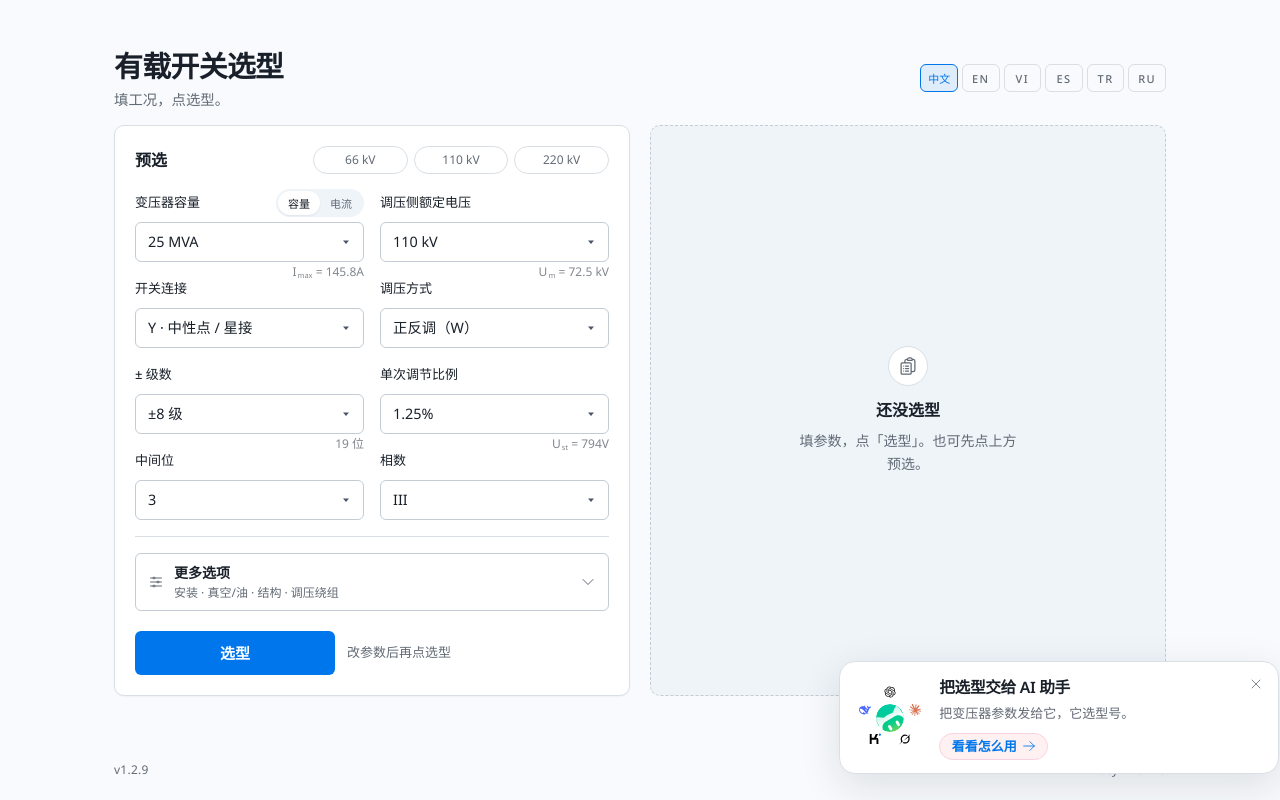
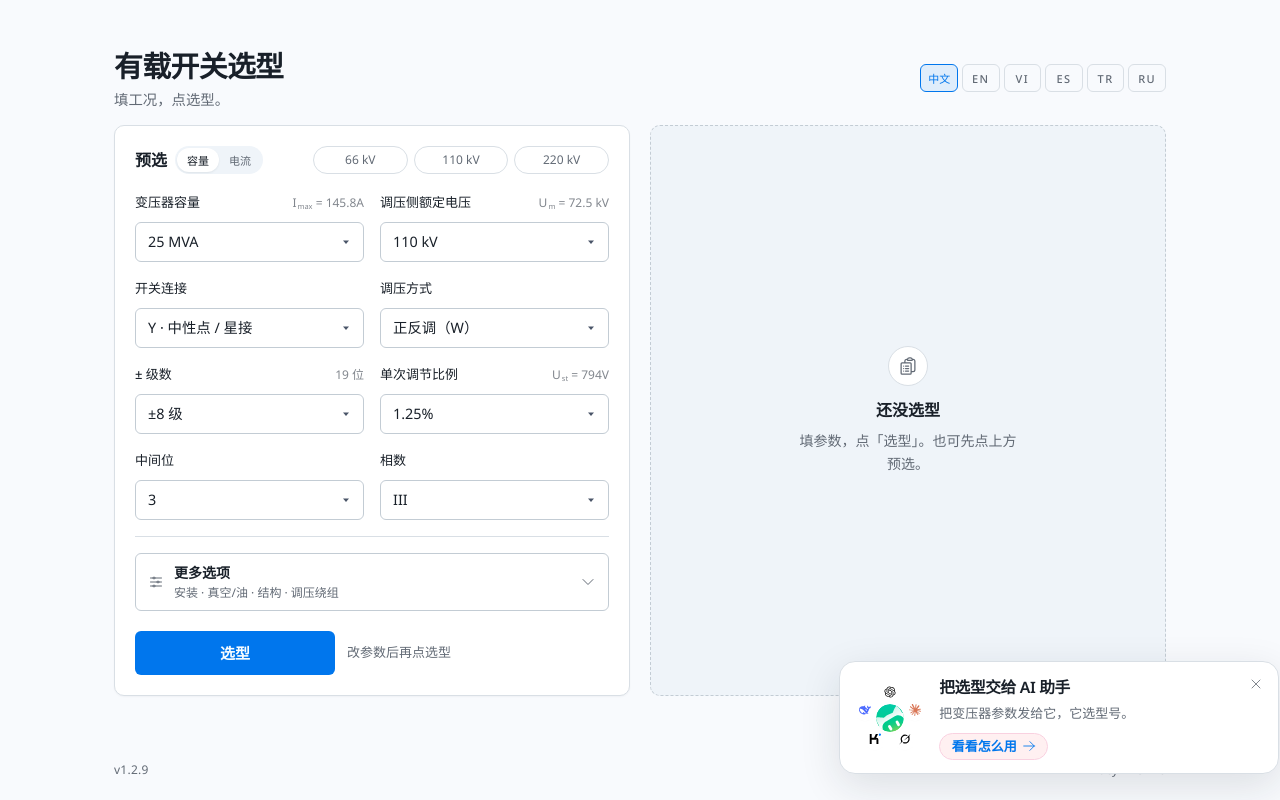
Before and after one commit to erict16/oltc-selector, a Next.js app: page / in a window 1280 px wide. Built offline with nearby package versions, Linux system fonts and the light colour scheme.

Commit message:
ui: sit capacity pills beside 预选, captions on the label (#63)
Imax / Um / Ust / 19 位 stay on the field title. Capacity vs current pills sit next to 预选. 66/110/220 chips unchanged.

```diff
--- a/components/SelectorApp.tsx
+++ b/components/SelectorApp.tsx
@@ -140,9 +140,6 @@ function cx(...parts: Array<string | false | null | undefined>) {
   return parts.filter(Boolean).join(" ");
 }
 
-const fieldCaptionClass =
-  "pointer-events-none absolute top-full right-0 mt-1 text-right text-[0.75rem] leading-none tabular-nums text-[var(--color-caption)]";
-
 function CaptionSub({
   name,
   sub,
@@ -188,7 +185,7 @@ function Field({
   meta?: string;
   children: React.ReactNode;
   className?: string;
-  /** Right-side of the label row (e.g. 容量 / 电流) */
+  /** Far-right of the label row (Imax / Um / Ust / 19 位) */
   action?: React.ReactNode;
   /** Button groups must not use <label> — a click on the tip would fire the first button. */
   as?: "label" | "div";
@@ -221,7 +218,7 @@ function Field({
           <span className="min-w-0 flex-1" />
         )}
         {action ? (
-          <span className="ml-auto shrink-0 whitespace-nowrap text-[0.75rem] leading-none">
+          <span className="ml-auto shrink-0 whitespace-nowrap text-[0.75rem] leading-none tabular-nums text-[var(--color-caption)]">
             {action}
           </span>
         ) : null}
@@ -831,9 +828,20 @@ export function SelectorApp() {
           }}
         >
           <div className="mb-4 flex flex-col gap-2.5 sm:flex-row sm:items-center sm:justify-between">
-            <h2 className="shrink-0 font-[family-name:var(--font-display)] text-base font-semibold text-[var(--color-ink)]">
+            <div className="flex shrink-0 items-center gap-2">
+              <h2 className="font-[family-name:var(--font-display)] text-base font-semibold text-[var(--color-ink)]">
                 {t(lang, "presets")}
               </h2>
+              <ModeSeg
+                ariaLabel={t(lang, "currentModeAria")}
+                value={currentMode}
+                options={[
+                  { id: "capacity", label: t(lang, "capacityBtn") },
+                  { id: "current", label: t(lang, "currentBtn") },
+                ]}
+                onChange={setCurrentEntry}
+              />
+            </div>
             <div
               className="grid w-full grid-cols-3 gap-1.5 sm:w-[18.5rem] sm:shrink-0"
               role="group"
@@ -872,19 +880,17 @@ export function SelectorApp() {
                   : t(lang, "throughCurrent")
               }
               action={
-                <ModeSeg
-                  ariaLabel={t(lang, "currentModeAria")}
-                  value={currentMode}
-                  options={[
-                    { id: "capacity", label: t(lang, "capacityBtn") },
-                    { id: "current", label: t(lang, "currentBtn") },
-                  ]}
-                  onChange={setCurrentEntry}
+                currentMode === "capacity" && derivedOk && derivedA != null ? (
+                  <CaptionSub
+                    name="I"
+                    sub="max"
+                    value={formatAmps(derivedA)}
+                    unit="A"
                   />
+                ) : undefined
               }
             >
               {currentMode === "capacity" ? (
-                <>
                 <div className="relative">
                   {mvaCustom ||
                   (transformerMva > 0 &&
@@ -937,9 +943,7 @@ export function SelectorApp() {
                         touch();
                       }}
                     >
-                        <option value="__custom__">
-                          {t(lang, "custom")}
-                        </option>
+                      <option value="__custom__">{t(lang, "custom")}</option>
                       {MVA_OPTIONS.map((n) => (
                         <option key={n} value={String(n)}>
                           {n} MVA
@@ -956,18 +960,7 @@ export function SelectorApp() {
                       MVA
                     </span>
                   ) : null}
-                    {derivedOk && derivedA != null ? (
-                      <span className={fieldCaptionClass}>
-                        <CaptionSub
-                          name="I"
-                          sub="max"
-                          value={formatAmps(derivedA)}
-                          unit="A"
-                        />
-                      </span>
-                    ) : null}
-                  </div>
-                </>
+                </div>
               ) : (
                 <select
                   className={controlClass}
@@ -985,7 +978,20 @@ export function SelectorApp() {
               )}
             </Field>
 
-            <Field as="div" label={t(lang, "umWinding")}>
+            <Field
+              as="div"
+              label={t(lang, "umWinding")}
+              action={
+                umKvShow != null ? (
+                  <CaptionSub
+                    name="U"
+                    sub="m"
+                    value={String(umKvShow)}
+                    unit=" kV"
+                  />
+                ) : undefined
+              }
+            >
               <div className="relative">
                 {kvCustom ||
                 (windingRatedKv > 0 &&
@@ -1049,16 +1055,6 @@ export function SelectorApp() {
                     kV
                   </span>
                 ) : null}
-                {umKvShow != null ? (
-                  <span className={fieldCaptionClass}>
-                    <CaptionSub
-                      name="U"
-                      sub="m"
-                      value={String(umKvShow)}
-                      unit=" kV"
-                    />
-                  </span>
-                ) : null}
               </div>
             </Field>
 
@@ -1121,8 +1117,11 @@ export function SelectorApp() {
             )}
 
             {isLinear ? null : (
-              <Field as="div" label={t(lang, "pmSteps")}>
-                <div className="relative">
+              <Field
+                as="div"
+                label={t(lang, "pmSteps")}
+                action={posHint && pm ? posHint : undefined}
+              >
                 <select
                   className={controlClass}
                   value={pm}
@@ -1136,14 +1135,23 @@ export function SelectorApp() {
                     </option>
                   ))}
                 </select>
-                  {posHint && pm ? (
-                    <span className={fieldCaptionClass}>{posHint}</span>
-                  ) : null}
-                </div>
               </Field>
             )}
 
-            <Field as="div" label={t(lang, "stepPercent")}>
+            <Field
+              as="div"
+              label={t(lang, "stepPercent")}
+              action={
+                ustV != null ? (
+                  <CaptionSub
+                    name="U"
+                    sub="st"
+                    value={String(Math.round(ustV))}
+                    unit="V"
+                  />
+                ) : undefined
+              }
+            >
               <div className="relative">
                 {stepPctCustom ||
                 (stepPercentPct > 0 &&
@@ -1215,23 +1223,20 @@ export function SelectorApp() {
                     %
                   </span>
                 ) : null}
-                {ustV != null ? (
-                  <span className={fieldCaptionClass}>
-                    <CaptionSub
-                      name="U"
-                      sub="st"
-                      value={String(Math.round(ustV))}
-                      unit="V"
-                    />
-                  </span>
-                ) : null}
               </div>
             </Field>
 
             {isLinear || !pm ? (
               <>
-                <Field as="div" label={t(lang, "positions")}>
-                  <div className="relative">
+                <Field
+                  as="div"
+                  label={t(lang, "positions")}
+                  action={
+                    input.positions != null
+                      ? t(lang, "posHint", { n: input.positions })
+                      : undefined
+                  }
+                >
                   <div className="grid grid-cols-2 gap-2">
                       <select
                         className={controlClass}
@@ -1267,12 +1272,6 @@ export function SelectorApp() {
                           </option>
                         ))}
                       </select>
-                    </div>
-                    {input.positions != null ? (
-                      <span className={fieldCaptionClass}>
-                        {t(lang, "posHint", { n: input.positions })}
-                      </span>
-                    ) : null}
                     </div>
                 </Field>
               </>
```
Also changed, not shown: 1 other file (tests, documents, lock files or other folders). Lines whose indentation alone changed are shown as unchanged.
